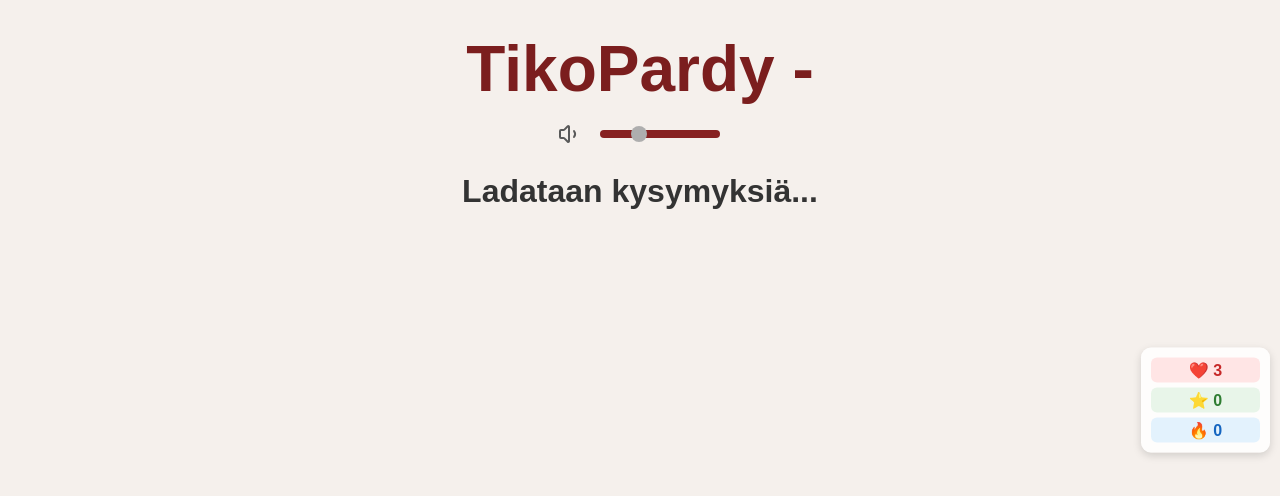
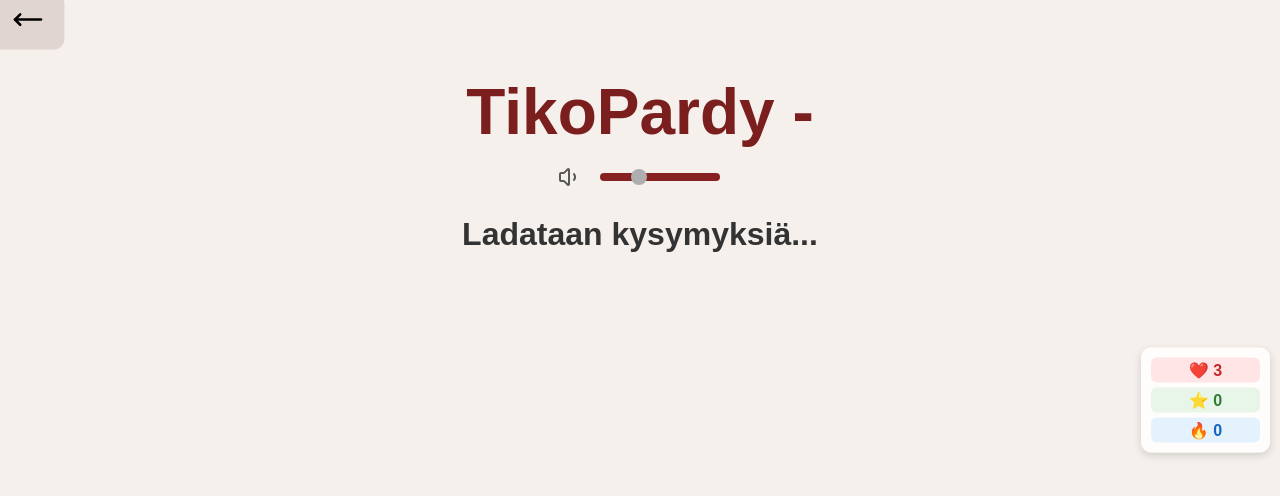
Before and after one commit to jamktiko/tikoPardy, a SvelteKit app in the folder tikoPardy/: page /game in a window 1280 px wide. Shown: the top 496 px of the page. Built offline with nearby package versions, Linux system fonts and the light colour scheme; a web font is replaced by a local one.

Commit message:
goBack nappi

```diff
--- a/tikoPardy/src/routes/game/+page.svelte
+++ b/tikoPardy/src/routes/game/+page.svelte
@@ -5,7 +5,7 @@
 	import { goto } from '$app/navigation';
 	import { page } from '$app/stores';
 	import { onMount } from 'svelte';
-	import { Volume2, VolumeX, Volume1 } from '@lucide/svelte';
+	import { Volume2, VolumeX, Volume1, MoveLeft } from '@lucide/svelte';
 
 	// All your existing code remains the same...
 
@@ -218,6 +218,7 @@
 	let shuffledAnswers = $state<{ text: string; isCorrect: boolean }[]>([]);
 </script>
 
+<button class="goBack" onclick={mainMenu}><MoveLeft /></button>
 <h1>TikoPardy - {kurssi}</h1>
 
 <div class="game-info-side">
@@ -377,4 +378,16 @@
 		color: rgb(89, 89, 89); /* Icon color */
 		flex-shrink: 0; /* Prevent icon from shrinking */
 	}
+
+	.goBack {
+		background-color: #f5f0ec;
+		border: none;
+		padding: 0.5rem 1rem;
+	}
+	.goBack:hover {
+		background-color: #e0d5d1;
+		cursor: pointer;
+		transform: scale(1.3);
+		border-radius: 0.5rem;
+	}
 </style>
```
